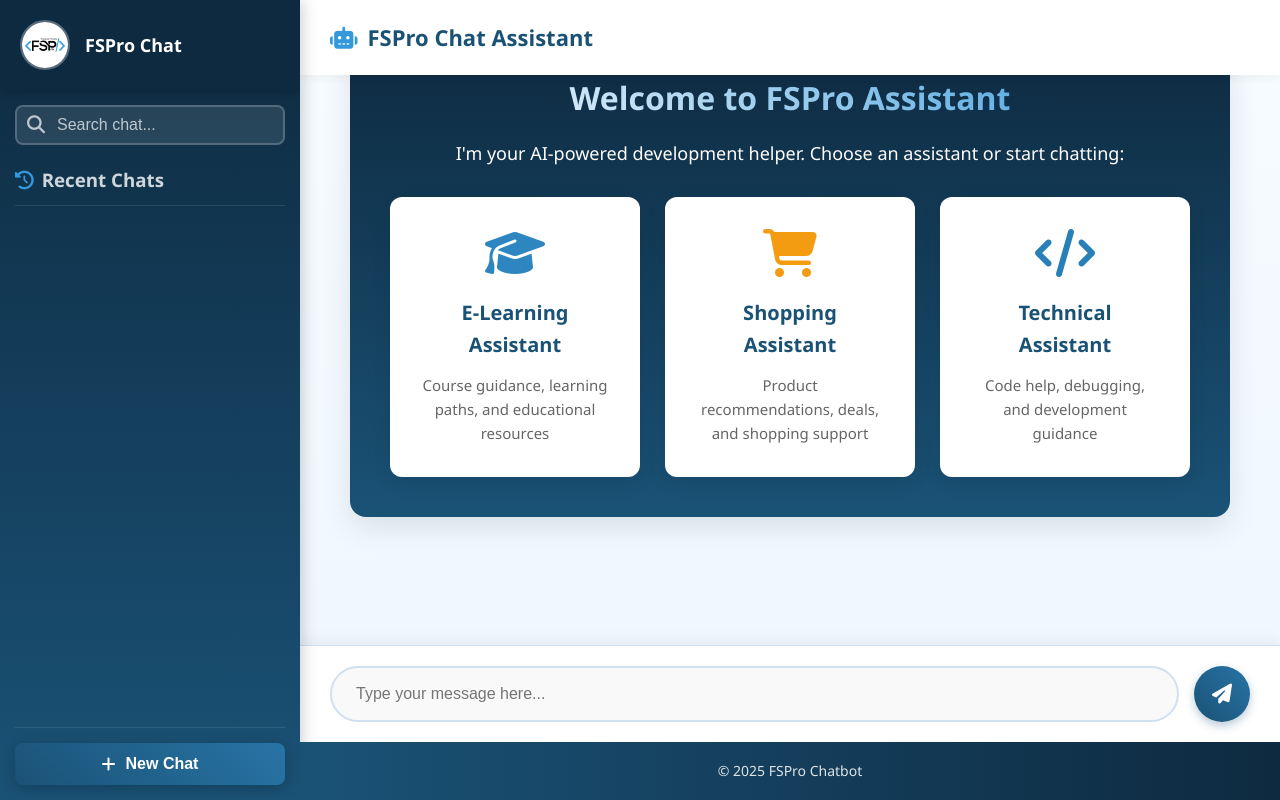
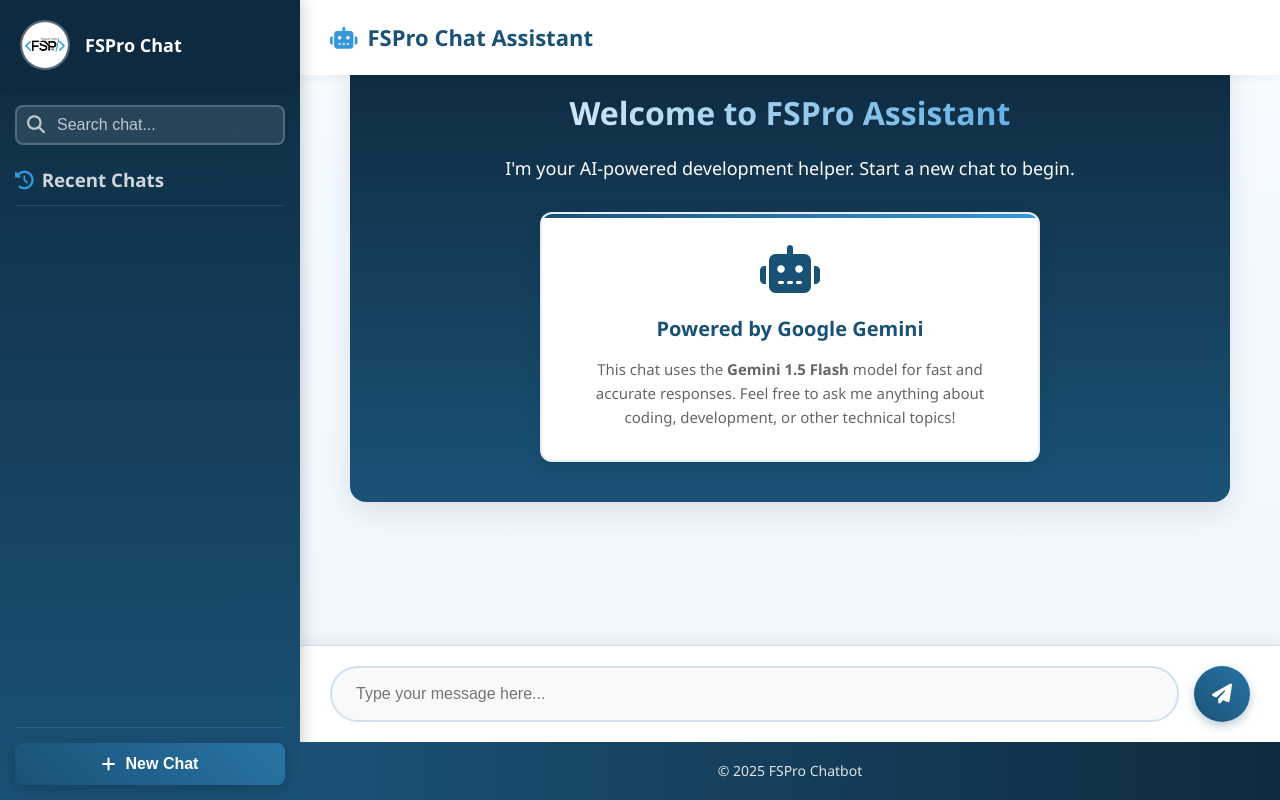
Before and after one commit to Abuzar-Hassan12/fspro-chatbot, a FastAPI app: page / in a window 1280 px wide. Run offline with FastAPI, Linux system fonts and the light colour scheme.

Commit message:
finally version v1.0

```diff
--- a/static/script.js
+++ b/static/script.js
@@ -1,4 +1,3 @@
-// script.js
 document.addEventListener("DOMContentLoaded", () => {
     const elements = {
         input: document.getElementById("user-input"),
@@ -16,6 +15,16 @@
     let currentChat = [];
     let allConversations = [];
     let isProcessing = false;
+
+    // Setup button events
+    function setupEventListeners() {
+        elements.sendBtn.addEventListener("click", sendMessage);
+        elements.input.addEventListener("keydown", handleInputKeydown);
+        elements.newChatBtn.addEventListener("click", startNewChat);
+        elements.menuToggle?.addEventListener("click", () => elements.sidebar.classList.add("active"));
+        elements.closeSidebar?.addEventListener("click", () => elements.sidebar.classList.remove("active"));
+    }
+
     function initFromStorage() {
         try {
             const savedChats = localStorage.getItem('fspro_chats');
@@ -26,7 +35,10 @@
                 currentSessionId = chatData.sessionId;
                 currentChat = chatData.chat || [];
             }
-        } catch (e) { console.error("Storage Error:", e); allConversations = []; }
+        } catch (e) {
+            console.error("Storage Error:", e);
+            allConversations = [];
+        }
         updateSidebar();
         renderChat();
     }
@@ -34,31 +46,40 @@
     function saveToStorage() {
         localStorage.setItem('fspro_chats', JSON.stringify(allConversations));
         if (currentSessionId) {
-            localStorage.setItem('fspro_active_chat', JSON.stringify({ sessionId: currentSessionId, chat: currentChat }));
+            localStorage.setItem('fspro_active_chat', JSON.stringify({
+                sessionId: currentSessionId,
+                chat: currentChat
+            }));
         } else {
             localStorage.removeItem('fspro_active_chat');
         }
     }
 
     function createMessageElement(msg) {
-        const messageDiv = document.createElement('div');
-        messageDiv.className = `message ${msg.sender}-message`;
-        const content = msg.sender === 'user' ? msg.text.replace(/</g, "<").replace(/>/g, ">").replace(/\n/g, "<br>") : msg.text;
-        messageDiv.innerHTML = `
+        const div = document.createElement("div");
+        div.className = `message ${msg.sender}-message`;
+        const content = msg.sender === "user"
+            ? msg.text.replace(/</g, "&lt;").replace(/>/g, "&gt;").replace(/\n/g, "<br>")
+            : msg.text;
+        div.innerHTML = `
             <div class="message-header">
-                <div class="avatar">${msg.sender === 'user' ? 'U' : 'FP'}</div>
-                <div class="username">${msg.sender === 'user' ? 'You' : 'FSPro Assistant'}</div>
+                <div class="avatar">${msg.sender === "user" ? "U" : "FP"}</div>
+                <div class="username">${msg.sender === "user" ? "You" : "FSPro Assistant"}</div>
             </div>
             <div class="message-content">${content}</div>
-            <div class="message-time">${new Date().toLocaleTimeString([], { hour: '2-digit', minute: '2-digit' })}</div>`;
-        return messageDiv;
+            <div class="message-time">${new Date().toLocaleTimeString([], { hour: '2-digit', minute: '2-digit' })}</div>
+        `;
+        return div;
     }
 
     function renderChat() {
-        elements.welcomeScreen.style.display = currentChat.length > 0 ? "none" : "flex";
-        const existingMessages = elements.chatBox.querySelectorAll('.message');
-        existingMessages.forEach(m => m.remove());
+        elements.chatBox.querySelectorAll(".message").forEach(m => m.remove());
+        if (currentChat.length === 0) {
+            elements.welcomeScreen.style.display = "flex";
+        } else {
+            elements.welcomeScreen.style.display = "none";
             currentChat.forEach(msg => elements.chatBox.appendChild(createMessageElement(msg)));
+        }
         scrollToBottom();
     }
 
@@ -70,9 +91,8 @@
     }
 
     async function sendMessage() {
-        if (isProcessing) return;
         const msg = elements.input.value.trim();
-        if (!msg) return;
+        if (!msg || isProcessing) return;
 
         isProcessing = true;
         elements.input.disabled = true;
@@ -82,16 +102,17 @@
         showTypingIndicator();
 
         try {
-            const response = await fetch("/chat", {
+            const res = await fetch("/chat", {
                 method: "POST",
-                headers: { "Content-Type": "application/json", "Accept": "application/json" },
+                headers: { "Content-Type": "application/json" },
                 body: JSON.stringify({ message: msg, session_id: currentSessionId })
             });
-            if (!response.ok) throw new Error((await response.json()).detail || "Network response was not ok.");
-            const data = await response.json();
+
+            if (!res.ok) throw new Error("Failed to send message.");
+            const data = await res.json();
             processBotResponse(data);
-        } catch (error) {
-            handleError(error);
+        } catch (err) {
+            handleError(err);
         } finally {
             isProcessing = false;
             elements.input.disabled = false;
@@ -101,9 +122,12 @@
 
     function showTypingIndicator() {
         if (document.getElementById("typing")) return;
-        const typingDiv = createMessageElement({ sender: 'bot', text: '<div class="typing-indicator"><span></span><span></span><span></span></div>' });
-        typingDiv.id = "typing";
-        elements.chatBox.appendChild(typingDiv);
+        const typing = createMessageElement({
+            sender: "bot",
+            text: `<div class="typing-indicator"><span></span><span></span><span></span></div>`
+        });
+        typing.id = "typing";
+        elements.chatBox.appendChild(typing);
         scrollToBottom();
     }
 
@@ -116,44 +140,40 @@
     }
 
     function handleError(error) {
-        console.error('Error:', error);
-        const typingIndicator = document.getElementById("typing");
-        if(typingIndicator) {
-            typingIndicator.querySelector('.message-content').innerHTML = `❌ Error: ${error.message}`;
-        } else {
+        console.error("Chat Error:", error);
+        document.getElementById("typing")?.remove();
         currentChat.push({ sender: "bot", text: `❌ Error: ${error.message}` });
         renderChat();
-        }
     }
 
     async function startNewChat() {
         if (currentChat.length > 0 && currentSessionId) {
-            const convoIndex = allConversations.findIndex(c => c.id === currentSessionId);
-            if (convoIndex > -1) { // Update existing conversation in history
-                allConversations[convoIndex].chat = [...currentChat];
-            } else { // Add new conversation to history
-                allConversations.push({ id: currentSessionId, title: "Summarizing...", chat: [...currentChat], timestamp: Date.now() });
+            const idx = allConversations.findIndex(c => c.id === currentSessionId);
+            if (idx !== -1) {
+                allConversations[idx].chat = [...currentChat];
+            } else {
+                allConversations.push({
+                    id: currentSessionId,
+                    title: "Summarizing...",
+                    chat: [...currentChat],
+                    timestamp: Date.now()
+                });
             }
-            updateSidebar(); // Show "Summarizing..." immediately
-
+            updateSidebar();
             try {
-                const response = await fetch("/summarize-title", {
-                    method: 'POST',
-                    headers: { 'Content-Type': 'application/json' },
+                const res = await fetch("/summarize-title", {
+                    method: "POST",
+                    headers: { "Content-Type": "application/json" },
                     body: JSON.stringify({ session_id: currentSessionId })
                 });
-                if (!response.ok) throw new Error("Failed to summarize.");
-                const data = await response.json();
-                const finalIndex = allConversations.findIndex(c => c.id === currentSessionId);
-                if(finalIndex > -1) allConversations[finalIndex].title = data.title;
-            } catch (e) {
-                console.error("Summarization failed:", e);
-                const failedIndex = allConversations.findIndex(c => c.id === currentSessionId);
-                if(failedIndex > -1) allConversations[failedIndex].title = "Chat History"; // Fallback title
+                const data = await res.json();
+                const finalIdx = allConversations.findIndex(c => c.id === currentSessionId);
+                if (finalIdx !== -1) allConversations[finalIdx].title = data.title;
+            } catch (err) {
+                console.warn("Title summarization failed");
             }
         }
 
-        // Reset for the new chat
         currentSessionId = null;
         currentChat = [];
         saveToStorage();
@@ -164,40 +184,47 @@
 
     function updateSidebar() {
         elements.convoList.innerHTML = "";
-        [...allConversations].sort((a, b) => b.timestamp - a.timestamp).forEach(convo => {
-            const li = document.createElement('div');
-            li.className = "history-item";
-            li.dataset.id = convo.id;
-            li.innerHTML = `<i class="fas fa-comment"></i><span>${convo.title}</span><button class="delete-btn"><i class="fas fa-trash"></i></button>`;
-            li.addEventListener('click', (e) => {
-                if (!e.target.closest('.delete-btn')) loadChat(convo.id);
+        allConversations
+            .sort((a, b) => b.timestamp - a.timestamp)
+            .forEach(convo => {
+                const item = document.createElement("div");
+                item.className = "history-item";
+                item.dataset.id = convo.id;
+                item.innerHTML = `
+                    <i class="fas fa-comment"></i>
+                    <span>${convo.title}</span>
+                    <button class="delete-btn"><i class="fas fa-trash"></i></button>
+                `;
+                item.addEventListener("click", e => {
+                    if (!e.target.closest(".delete-btn")) loadChat(convo.id);
                 });
-            li.querySelector('.delete-btn').addEventListener('click', (e) => {
+                item.querySelector(".delete-btn").addEventListener("click", e => {
                     e.stopPropagation();
                     deleteConversation(convo.id);
                 });
-            elements.convoList.appendChild(li);
+                elements.convoList.appendChild(item);
             });
     }
 
     function deleteConversation(convoId) {
         allConversations = allConversations.filter(c => c.id !== convoId);
-        if (currentSessionId === convoId) startNewChat();
-        else {
+        if (currentSessionId === convoId) {
+            startNewChat();
+        } else {
             saveToStorage();
             updateSidebar();
         }
     }
 
     async function loadChat(convoId) {
-        const convoToLoad = allConversations.find(c => c.id === convoId);
-        if (convoToLoad && currentSessionId !== convoId) {
-            await startNewChat(); // Save current chat before switching
-            currentSessionId = convoToLoad.id;
-            currentChat = [...convoToLoad.chat];
+        const convo = allConversations.find(c => c.id === convoId);
+        if (convo && currentSessionId !== convoId) {
+            await startNewChat();
+            currentSessionId = convo.id;
+            currentChat = [...convo.chat];
             saveToStorage();
             renderChat();
-            elements.sidebar.classList.remove('active');
+            elements.sidebar.classList.remove("active");
             elements.input.focus();
         }
     }
@@ -206,13 +233,11 @@
         elements.chatBox.scrollTop = elements.chatBox.scrollHeight;
     }
 
-    // Initialize the application
+    setupEventListeners();
     initFromStorage();
-    setupEventListeners();
 });
 
-// Optional: Auto-focus input on keyboard open
-window.addEventListener('resize', () => {
+window.addEventListener("resize", () => {
     const activeElement = document.activeElement;
     if (window.innerHeight < 500 && activeElement.tagName === 'INPUT') {
         activeElement.scrollIntoView({ behavior: 'smooth', block: 'center' });
--- a/static/style.css
+++ b/static/style.css
@@ -394,6 +394,39 @@
 /* =====================
    ASSISTANT CARDS
    ===================== */
+
+
+   /* style.css */
+
+/* ... (existing .assistant-card styles) ... */
+
+/* NEW CSS for the single card layout */
+.assistant-cards.single-card-layout {
+    display: flex;
+    justify-content: center; /* Center the card horizontally */
+    margin-top: 30px;
+}
+
+.assistant-cards .info-card {
+    max-width: 500px; /* Give it a max-width so it doesn't look too wide */
+    width: 100%;
+    cursor: default; /* Make it not look clickable */
+    background: white;
+    border-color: rgba(26, 82, 118, 0.1);
+}
+
+.assistant-cards .info-card:hover {
+    transform: translateY(0); /* Disable the hover lift effect */
+    box-shadow: 0 5px 20px rgba(0,0,0,0.08);
+}
+
+.assistant-cards .info-card:before {
+    transform: scaleX(1); /* Keep the top border visible */
+}
+
+.assistant-cards .info-card i {
+    color: var(--primary); /* Use the primary color for the icon */
+}
 .assistant-cards {
     display: grid;
     grid-template-columns: repeat(3, 1fr);
--- a/templates/index.html
+++ b/templates/index.html
@@ -59,29 +59,17 @@
         </div>
 
         <div class="chat-container" id="chat-box">
-            <!-- Welcome message (RESTORED TO YOUR ORIGINAL) -->
             <div id="welcome" class="welcome-container">
                 <div class="welcome-card">
                     <h2>Welcome to FSPro Assistant</h2>
-                    <p>I'm your AI-powered development helper. Choose an assistant or start chatting:</p>
+                    <p>I'm your AI-powered development helper. Start a new chat to begin.</p>
 
-                    <div class="assistant-cards">
-                        <div class="assistant-card" data-bot="elearning">
-                            <i class="fas fa-graduation-cap"></i>
-                            <h3>E-Learning Assistant</h3>
-                            <p>Course guidance, learning paths, and educational resources</p>
-                        </div>
-
-                        <div class="assistant-card" data-bot="shopping">
-                            <i class="fas fa-shopping-cart"></i>
-                            <h3>Shopping Assistant</h3>
-                            <p>Product recommendations, deals, and shopping support</p>
-                        </div>
-
-                        <div class="assistant-card" data-bot="technical">
-                            <i class="fas fa-code"></i>
-                            <h3>Technical Assistant</h3>
-                            <p>Code help, debugging, and development guidance</p>
+                    <!-- NEW Informational Card Section -->
+                    <div class="assistant-cards single-card-layout">
+                        <div class="assistant-card info-card">
+                            <i class="fas fa-robot"></i>
+                            <h3>Powered by Google Gemini</h3>
+                            <p>This chat uses the <strong>Gemini 1.5 Flash</strong> model for fast and accurate responses. Feel free to ask me anything about coding, development, or other technical topics!</p>
                         </div>
                     </div>
                 </div>
```
Lines whose indentation alone changed are shown as unchanged.
